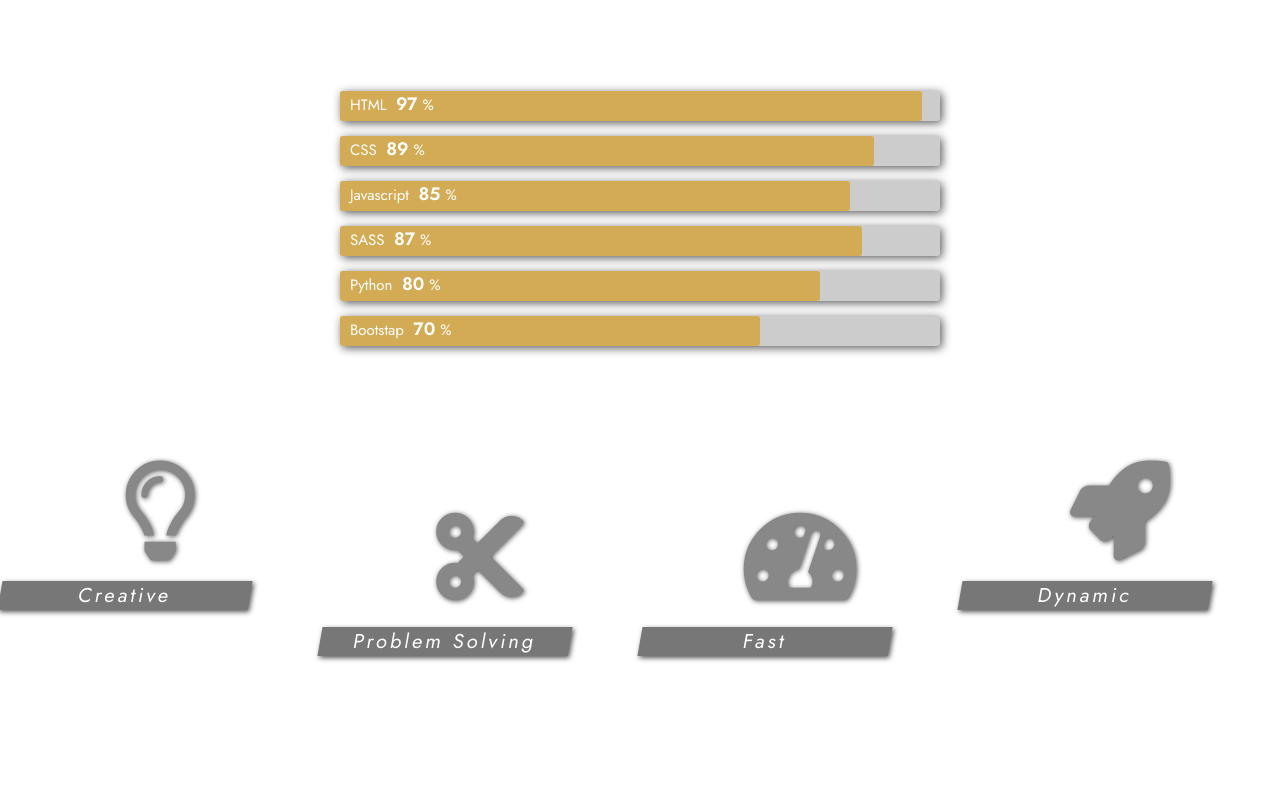
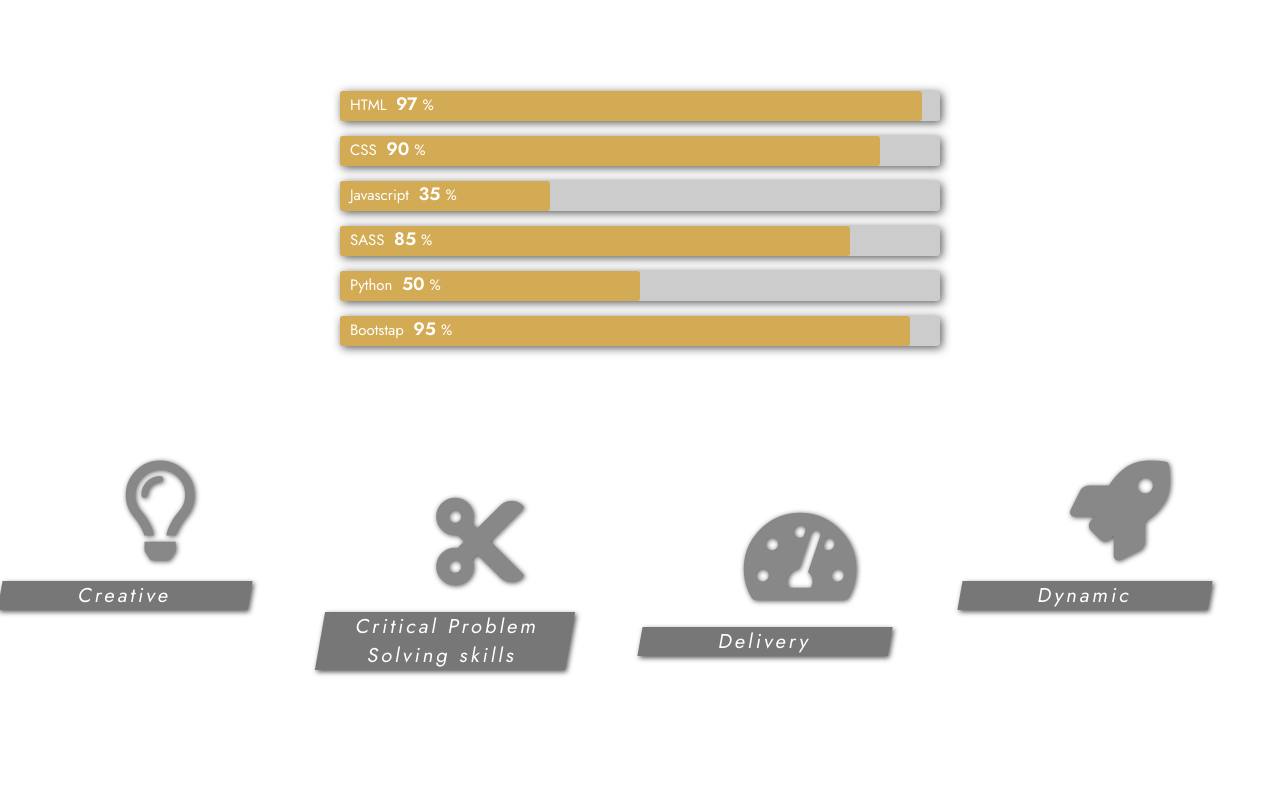
Before and after one commit to Taofiqq/Portfolio-Website, a plain HTML site: page index.html in a window 1280 px wide. Shown: the part 1100-1900 px from the top of the page. Drawn offline with Linux system fonts and the light colour scheme.

Commit message:
Updated script.js and Index.html

```diff
--- a/index.html
+++ b/index.html
@@ -68,11 +68,11 @@
                 </div>
                 <div class="service">
                     <i class="fas fa-cut"></i>
-                    <h2 class="service-heading">Problem Solving</h2>
+                    <h2 class="service-heading"> Critical Problem Solving skills</h2>
                 </div>
                 <div class="service">
                     <i class="fas fa-tachometer-alt"></i>
-                    <h2 class="service-heading">Fast</h2>
+                    <h2 class="service-heading">Delivery</h2>
                 </div>
                 <div class="service">
                     <i class="fas fa-rocket"></i>
@@ -157,6 +157,7 @@
                 <a href="https://twitter.com/Taofiq__" class="social-media-link" target="_blank"><i class="fab fa-twitter-square"></i></a>
                 <a href="https://wa.me/+2348142986562 " class="social-media-link" target="_blank"><i class="fab fa-whatsapp-square"></i></a>
                 <a href="https://www.linkedin.com/in/taofiq-aiyelabegan-6241a1139/" class="social-media-link" target="_blank"><i class="fab fa-linkedin"></i></a>
+                <a href="mailto:taofiqaiyelabegan45@gmail.com" target="_top" class="social-media-link"><i class="far fa-envelope"></i></a>
             </div>
             <p class="copyright">
                 Copyright &copy; Taofiq Codes. All Right Reserved
--- a/script.js
+++ b/script.js
@@ -57,7 +57,7 @@ const navbarOffsetTop = navbar.offsetTop;
 const sections = document.querySelectorAll("section");
 const navbarLinks = document.querySelectorAll(".navbar-link");
 const progress = document.querySelector(".progress-bar-wrapper");
-const progressBarPercents = [97, 89, 85, 87, 80, 70];
+const progressBarPercents = [97, 90, 35, 85, 50, 95];
 
 window.addEventListener("scroll", () => {
     mainFn();
```
Also changed, not shown: img/project-four.jpg, img/project-six.jpg.
